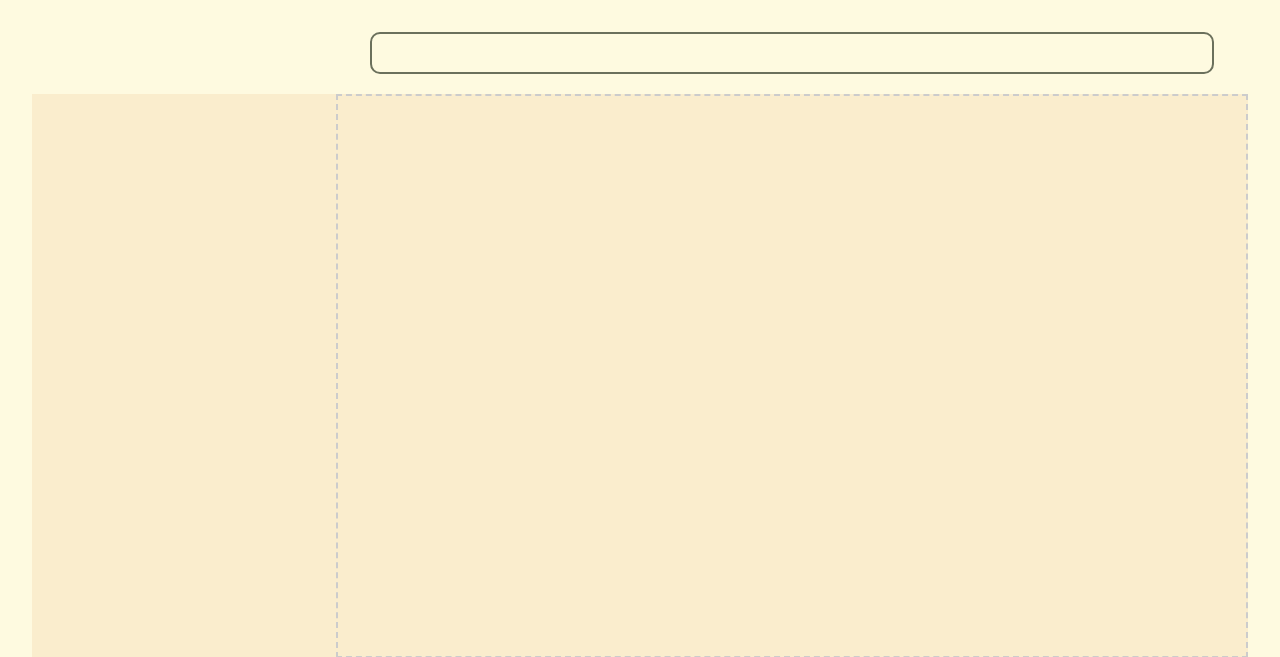
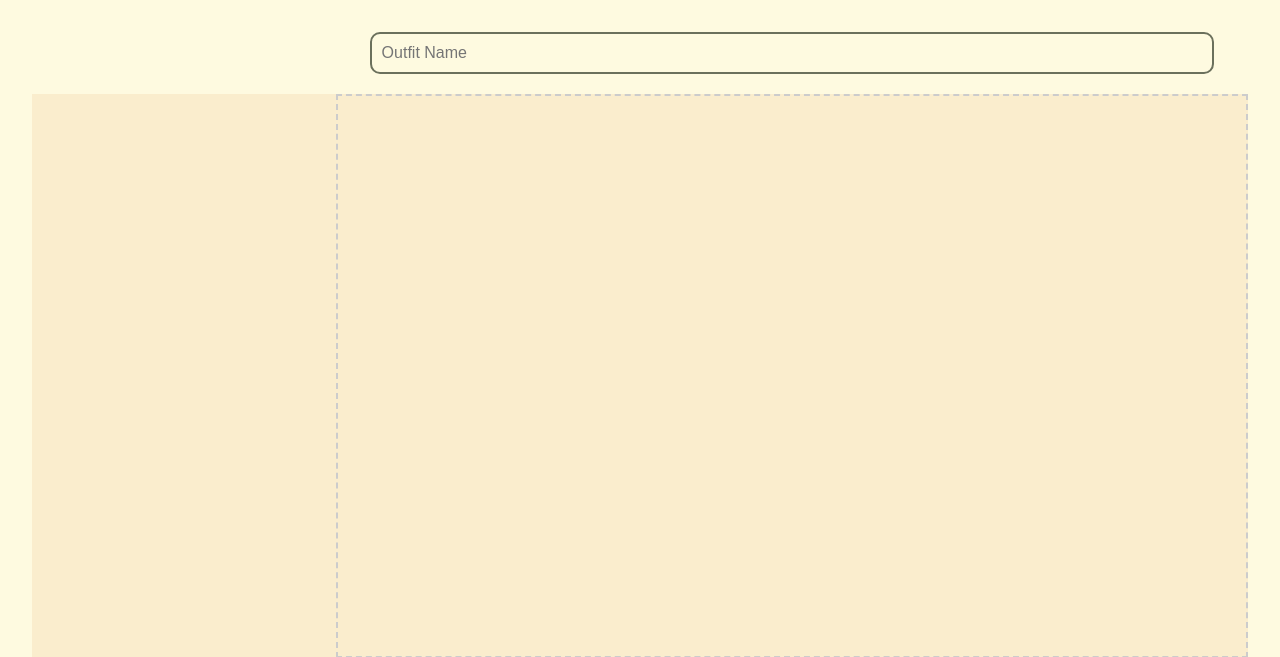
Before and after one commit to PDC8/FITS, a Flask app: page /random-outfit in a window 1280 px wide. Shown: the part 80-737 px from the top of the page. Run offline with Flask 3, Linux system fonts and the light colour scheme; a user stored in the database is signed in; data that the repository does not hold is empty; some libraries are stand-ins or nearby versions; some web fonts are replaced.

Commit message:
fixed generate page css and outfit naming

```diff
--- a/templates/generate-outfit.html
+++ b/templates/generate-outfit.html
@@ -32,7 +32,7 @@
       <div class="row-top">
         <div class="scroll-bar"></div>
         <div class="generate">
-          <input type="text" id="outfit-name" required />
+          <input type="text" id="outfit-name" placeholder="Outfit Name" required />
           <div class="outfit-canvas"></div>
         </div>
       </div>
@@ -43,7 +43,6 @@
       </div>
     </div>
   </main>
-
 
   <script>
     document.querySelector('.generate-btn').addEventListener('click', async () => {
@@ -167,7 +166,7 @@
           'Content-Type': 'application/json',
         },
         body: JSON.stringify({
-          name: `Outfit ${new Date().toLocaleDateString()}`, // Default name
+          name: document.getElementById('outfit-name').value,
           items: outfitItems
         })
       });
```
